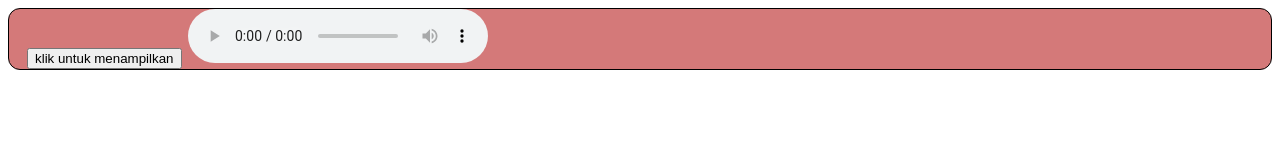
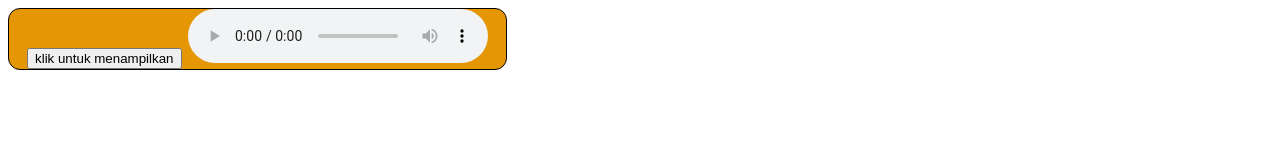
Before and after one commit to biruabuhitam/audio, a plain HTML site: page index.html in a window 1280 px wide. Drawn offline with Linux system fonts and the light colour scheme.

Commit message:
Update index.html

```diff
--- a/index.html
+++ b/index.html
@@ -5,10 +5,12 @@
 <script src="sweetalert2.all.min.js"></script>
 <style>
 .button {
-    position:center;
+    position:bottom;
+    display: inline-block;
+    cursor: pointer;
     top: 50%;
     left: 50%;
-    background: rgb(212, 121, 121);
+    background: rgb(228, 150, 5);
     color: rgb(206, 27, 27);
     border: 1px solid black;
     border-radius: 0.5em;
@@ -20,7 +22,7 @@
 <body>
     <div class="button">
 <button id="footer-buttons" class="btn btn-warning btn-sm third"><span class="fa fa-music"></span>klik untuk menampilkan</button>
-<audio id="audio" controls tabindex="0" loop>
+<audio id="audio" controls autoplay="0" loop>
     <source type="audio/mp3" src="Dina%20Deavienna%20AR%20-%20Kisah%20Cinta.mp3">
     Sorry, your browser does not support HTML5 audio. </audio> </div>
 <script>
@@ -38,7 +40,7 @@ document.querySelector(".third").addEventListener("click", function() {
     imageAlt: "Eagle Image",
     showCancelButton: false,
     confirmButtonText:
-    '<i class="fa fa-thumbs-up"></i> Great!',
+    '<i class="fa fa-thumbs-up"></i> Great!Thanks',
   confirmButtonAriaLabel: 'Thumbs up, great!',
   cancelButtonText:
     '<i class="fa fa-thumbs-down"></i>',
```
